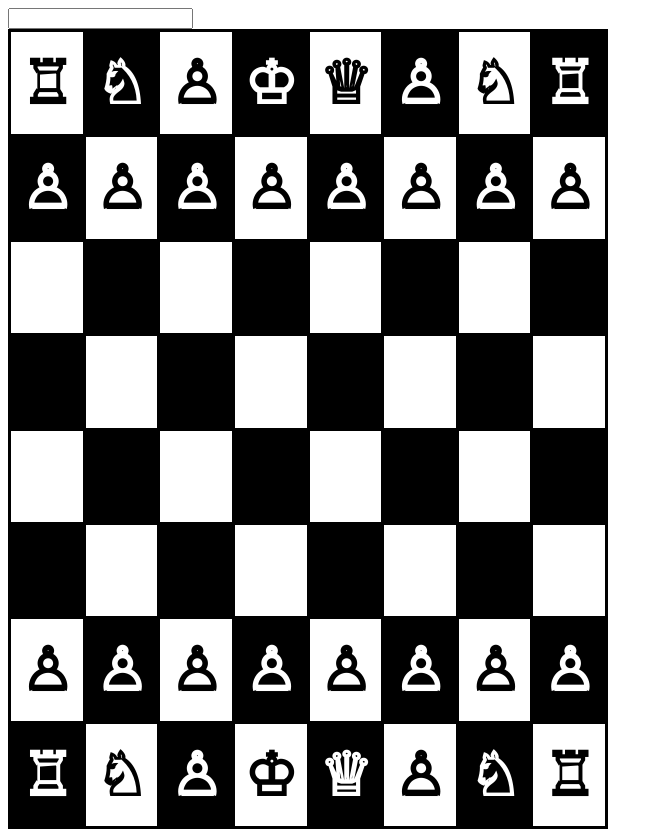
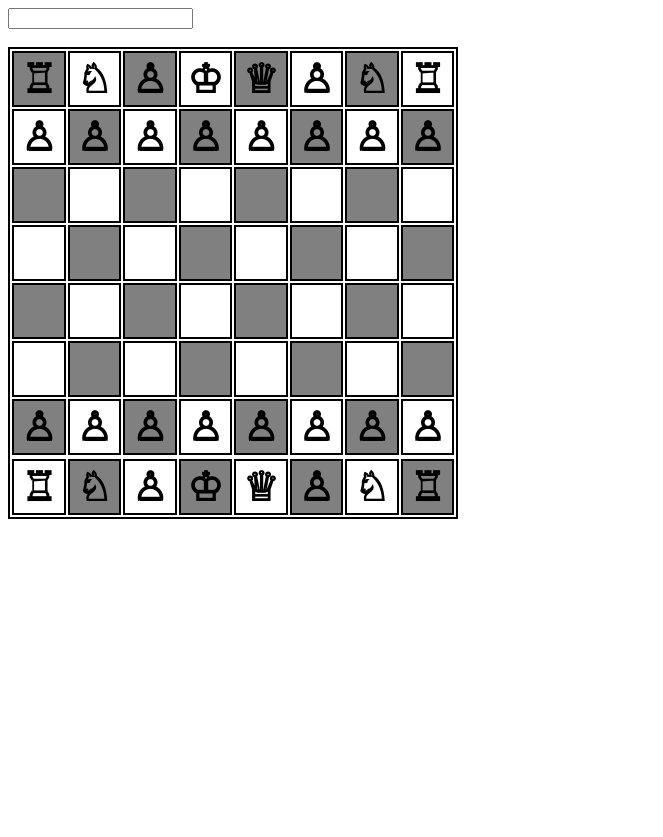
Before and after one commit to KumarGoudVattepally/chessboard, a plain HTML site: page index.html in a window 1280 px wide. Shown: the whole page, without its empty margins (0-663 px from the left). After the commit the page ends 800 px from the top, so only its background shows below. Drawn offline with Linux system fonts and the light colour scheme.

Commit message:
Update index.html

```diff
--- a/index.html
+++ b/index.html
@@ -15,371 +15,113 @@
     div:hover:hover p {
         display: block;
     }
-    table, tr, td,th {
-        border: 3px solid black;
-       border-collapse: collapse;
+    table,th,tr{
+        border: 2px solid black;
     }
     table{
-        height: 800px;
-        width: 600px;
+        height: 450px;
+        width: 450px;
     }
     .a1{
-       height: 100px;
-       width: 100px;
-       font-size: 60px;
-
-
+        height: 50px;
+        width: 50px;
+        font-size: 40px;
+        background-color:gray;
     }
     .a2{
-        background-color: black;
-        color: white;
-        height: 100px;
-       width: 100px;
-       font-size: 60px;
-      }
-      .a3{
-        height: 100px;
-       width: 100px;
-       font-size: 60px;
-      }
-      .a4{
-        background-color: black;
-        color: white;
-        height: 100px;
-       width: 100px;
-       font-size: 60px;
-      }
-      .a5{
-        height: 100px;
-       width: 100px;
-       font-size: 60px;
-
-      }
-     .a6{
-        background-color: black;
-        color: white;
-        height: 100px;
-       width: 100px;
-       font-size: 60px;
-
-     }
-     .a7{height: 100px;
-       width: 100px;
-       font-size: 60px;
-
-     }
-    .a8{
-        background-color: black;
-        color: white;
-        height: 100px;
-       width: 100px;
-       font-size: 60px;
-    }
-    .b1{
-        background-color: black;
-        color: white;
-        height: 100px;
-       width: 100px;
-       font-size: 60px;
-    }
-    .b2{
-        height: 100px;
-       width: 100px;
-       font-size: 60px;
-
-    }
-    .b4{
-        height: 100px;
-       width: 100px;
-       font-size: 60px;
-
-    }.b6{
-        height: 100px;
-       width: 100px;
-       font-size: 60px;
-
-    }.b8{
-        height: 100px;
-       width: 100px;
-       font-size: 60px;
-
-    }
-    .b3{
-        background-color: black;
-        color: white;
-        height: 100px;
-       width: 100px;
-       font-size: 60px;
-    }
-    .b5{
-        background-color: black;
-        color: white;
-        height: 100px;
-       width: 100px;
-       font-size: 60px;
-    }
-    .b7{
-        background-color: black;
-        color: white;
-        height: 100px;
-       width: 100px;
-       font-size: 60px;
-    }
-    .h1{
-        background-color: black;
-        color: white;
-        height: 100px;
-       width: 100px;
-       font-size: 60px;
-    }
-    .h3{
-        background-color: black;
-        color: white;
-        height: 100px;
-       width: 100px;
-       font-size: 60px;
-    }
-    .h2{height: 100px;
-       width: 100px;
-       font-size: 60px;
-
-    }
-    .h4{height: 100px;
-       width: 100px;
-       font-size: 60px;
-
-
-    }
-    .h5{background-color: black;
-        color: white;
-        height: 100px;
-       width: 100px;
-       font-size: 60px;
-
-    }
-    .h6{height: 100px;
-       width: 100px;
-       font-size: 60px;
-
-
-    }
-    .h7{background-color: black;
-        color: white;
-        height: 100px;
-       width: 100px;
-       font-size: 60px;
-
-    }
-    .h8{height: 100px;
-       width: 100px;
-       font-size: 60px;
-
-
-    }
-    .g1{height: 100px;
-       width: 100px;
-       font-size: 60px;
-
-    }
-    .g3{
-        height: 100px;
-       width: 100px;
-       font-size: 60px;
-    }
-    .g5{
-        height: 100px;
-       width: 100px;
-       font-size: 60px;
-    }
-    .g7{
-        height: 100px;
-       width: 100px;
-       font-size: 60px;
-    }
-    .g2{background-color: black;
-        color: white;
-        height: 100px;
-       width: 100px;
-       font-size: 60px;
-
-    }
-    .g4{background-color: black;
-        color: white;
-        height: 100px;
-       width: 100px;
-       font-size: 60px;
-
-    }
-    .g6{background-color: black;
-        color: white;
-        height: 100px;
-       width: 100px;
-       font-size: 60px;
-
-    }
-    .g8{background-color: black;
-        color: white;
-        height: 100px;
-       width: 100px;
-       font-size: 60px;
-
-    }
-    .c2{
-        background-color: black;
-    }
-    .c4{
-        background-color: black;
-    }
-    .c6{
-        background-color: black;
-    }
-    .c8{
-        background-color: black;
-    }
-    .d1{
-        background-color: black;
-    }
-    .d3{
-        background-color: black;
-    }
-    .d5{
-        background-color: black;
-    }
-    .d7{
-        background-color: black;
-    }
-    .e2{
-        background-color: black;
-    }
-    .e4{
-        background-color: black;
-    }
-    .e6{
-        background-color: black;
-    }
-    .e8{
-        background-color: black;
-    }
-    .f1{
-        background-color: black;
-    }
-    .f3{
-        background-color: black;
-    }
-    .f5{
-        background-color: black;
-    }
-    .f7{
-        background-color: black;
-    }
-    .g2{
-        background-color: black;
-    }
-    .g4{
-        background-color: black;
-    }
-    .g6{
-        background-color: black;
-    }
-    .g8{
-        background-color: black;
-    }
-    .h1{
-        background-color: black;
-    }
-    .h3{
-        background-color: black;
-    }
-    .h5{
-        background-color: black;
-    }
-    .h7{
-        background-color: black;
+        height: 50px;
+        width: 50px;
+        font-size: 40px;
     }
 
     </style>
 </head>
 <body>
-    <div><form ></form>
+    <div>
+        <form >
         <input type="text">
     </form>
     <p> iam kumar </p>
-</div>
+    </div> <br>
 <div>
     <table>
-       <div> <tr>
+        <tr>
             <th class="a1">&#9814;</th>
             <th class="a2">&#9816;</th>
-            <th class="a3">&#9817;</th>
-            <th class="a4">&#9812</th>
-            <th class="a5">&#9813</th>
-            <th class="a6">&#9817 </th>
-            <th class="a7">&#9816</th>
-            <th class="a8">&#9814</th>
-        </tr></div>
-        <tr><th class="b1">&#9817;</th>
-        <th class="b2">&#9817;</th>
-        <th class="b3">&#9817;</th>
-        <th class="b4">&#9817;</th>
-        <th Class="b5">&#9817;</th>
-        <th class="b6">&#9817;</th>
-        <th class="b7">&#9817;</th>
-        <th class="b8">&#9817;</th></tr>
+            <th class="a1">&#9817;</th>
+            <th class="a2">&#9812</th>
+            <th class="a1">&#9813</th>
+            <th class="a2">&#9817 </th>
+            <th class="a1">&#9816</th>
+            <th class="a2">&#9814</th>
+        </tr>
+        <tr><th class="a2">&#9817;</th>
+            <th class="a1">&#9817;</th>
+            <th class="a2">&#9817;</th>
+            <th class="a1">&#9817;</th>
+            <th Class="a2">&#9817;</th>
+            <th class="a1">&#9817;</th>
+            <th class="a2">&#9817;</th>
+            <th class="a1">&#9817;</th></tr>
             <tr>
-        <th class="c1"></th>
-        <th class="c2"></th>
-        <th class="c3"></th>
-        <th class="c4"></th>
-        <th class="c5"></th>
-        <th class="c6"></th>
-        <th class="c7"></th>
-        <th class="c8"></th></tr>
+                <th class="a1"></th>
+                <th class="a2"></th>
+                <th class="a1"></th>
+                <th class="a2"></th>
+                <th class="a1"></th>
+                <th class="a2"></th>
+                <th class="a1"></th>
+                <th class="a2"></th>
+            </tr>
+            <tr><th class="a2"></th>
+                <th class="a1"></th>
+                <th class="a2"></th>
+                <th class="a1"></th>
+                <th Class="a2"></th>
+                <th class="a1"></th>
+                <th class="a2"></th>
+                <th class="a1"></th></tr>
                 <tr>
-        <th class="d1"></th>
-        <th class="d2"></th>
-        <th class="d3"></th>
-        <th class="d4"></th>
-        <th class="d5"></th>
-        <th class="d6"></th>
-        <th class="d7"></th>
-        <th class="d8"></th></tr>
+                    <th class="a1"></th>
+                    <th class="a2"></th>
+                    <th class="a1"></th>
+                    <th class="a2"></th>
+                    <th class="a1"></th>
+                    <th class="a2"></th>
+                    <th class="a1"></th>
+                    <th class="a2"></th>
+                </tr>
+                <tr><th class="a2"></th>
+                    <th class="a1"></th>
+                    <th class="a2"></th>
+                    <th class="a1"></th>
+                    <th Class="a2"></th>
+                    <th class="a1"></th>
+                    <th class="a2"></th>
+                    <th class="a1"></th></tr>
+
+                    <tr><th class="a1">&#9817;</th>
+                        <th class="a2">&#9817;</th>
+                        <th class="a1">&#9817;</th>
+                        <th class="a2">&#9817;</th>
+                        <th Class="a1">&#9817;</th>
+                        <th class="a2">&#9817;</th>
+                        <th class="a1">&#9817;</th>
+                        <th class="a2">&#9817;</th></tr>
                         <tr>
-            <th class="e1"></th>
-        <th class="e2"></th>
-        <th class="e3"></th>
-        <th class="e4"></th>
-        <th class="e5"></th>
-        <th class="e6"></th>
-        <th class="e7"></th>
-        <th class="e8"></th></tr>
                             <tr>
-         <th class="f1"></th>
-        <th class="f2"></th>
-        <th class="f3"></th>
-        <th class="f4"></th>
-        <th class="f5"></th>
-        <th class="f6"></th>
-        <th class="f7"></th>
-        <th class="f8"></th></tr>
-        <tr>
-            <th class="g1">&#9817</th>
-        <th class="g2">&#9817</th>
-        <th class="g3">&#9817</th>
-        <th class="g4">&#9817</th>
-        <th class="g5">&#9817</th>
-        <th class="g6">&#9817</th>
-        <th class="g7">&#9817</th>
-        <th class="g8">&#9817</th></tr>
-        <tr>
-            <th class="h1"> &#9814</th>
-        <th class="h2">&#9816</th>
-        <th class="h3">&#9817</th>
-        <th class="h4">&#9812</th>
-        <th class="h5">&#9813</th>
-        <th class="h6">&#9817</th>
-        <th class="h7">&#9816</th>
-        <th class="h8">&#9814</th></tr>
+                                <th class="a2">&#9814;</th>
+                                <th class="a1">&#9816;</th>
+                                <th class="a2">&#9817;</th>
+                                <th class="a1">&#9812</th>
+                                <th class="a2">&#9813</th>
+                                <th class="a1">&#9817 </th>
+                                <th class="a2">&#9816</th>
+                                <th class="a1">&#9814</th>
+                            </tr>
+
     </table>
 </div>
+
 </body>
 </html>
```
Lines whose indentation alone changed are shown as unchanged.
